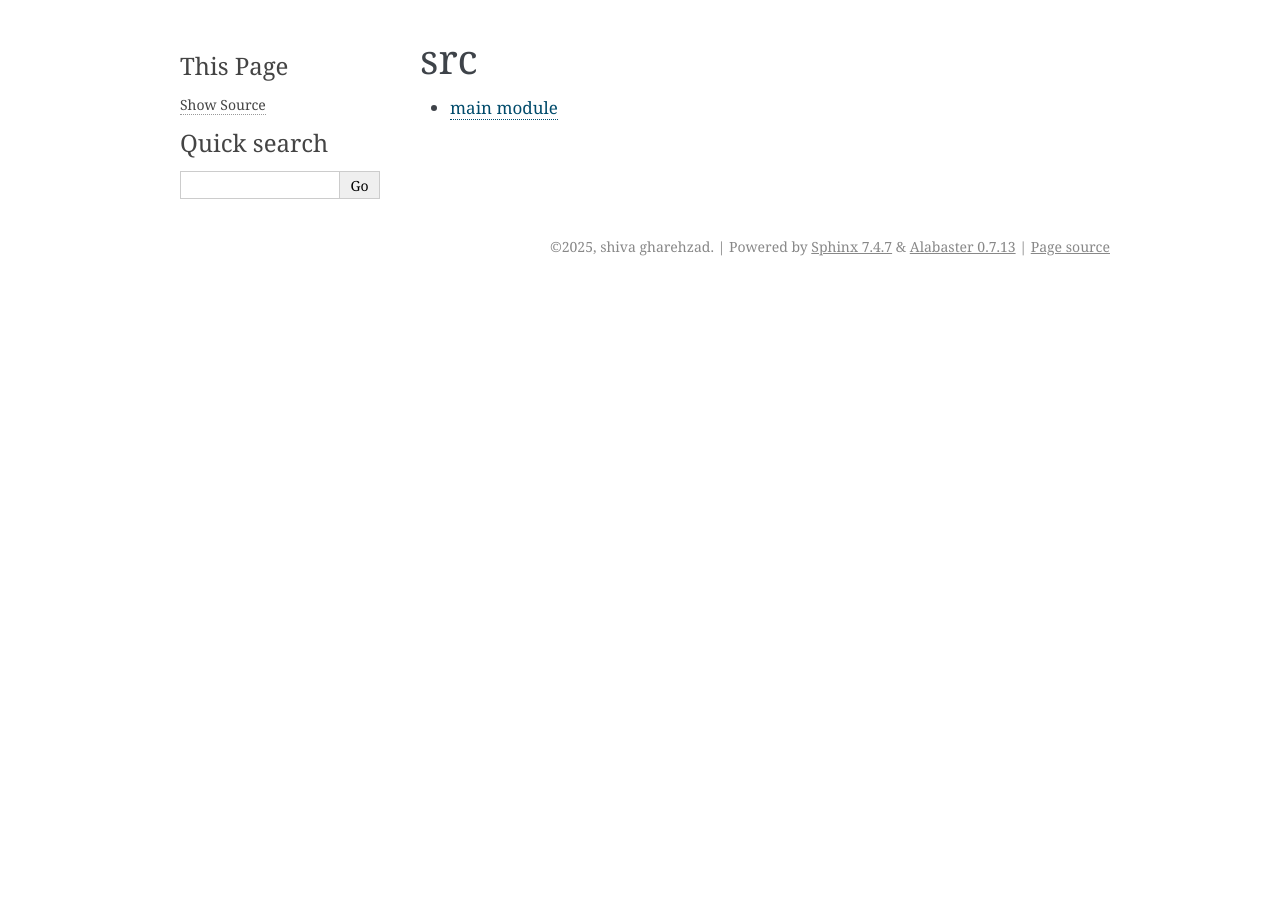
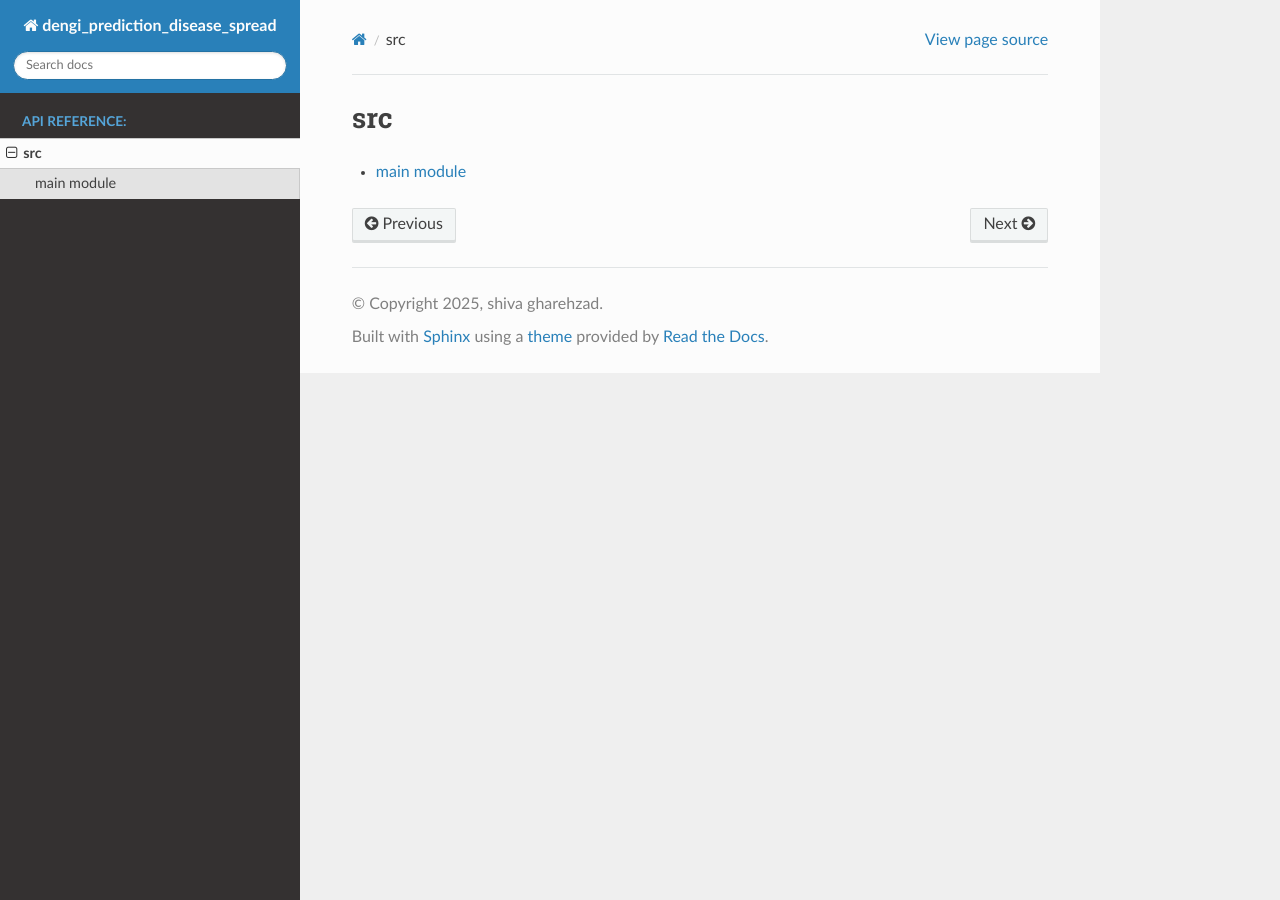
Before and after one commit to Shivagharehzad95/dengai_predicting_disease_spread, a Sphinx documentation site: the page built from docs/source/api/modules.rst, in a window 1280 px wide. Built offline with Sphinx 7.4.7 and the Read the Docs theme 3.1.0, drawn with Linux system fonts in a browser that asks for light colours; pages that are not in the unit, such as notebooks, are missing from menus.

Commit message:
new conf.py

```diff
--- a/docs/source/conf.py
+++ b/docs/source/conf.py
@@ -31,25 +31,13 @@ release = '1.0'
 # extensions coming with Sphinx (named 'sphinx.ext.*') or your custom
 # ones.
 extensions = [
+    "sphinx.ext.autodoc",
+    "sphinx.ext.viewcode",  # Optional: Adds links to source code
+    "sphinx.ext.napoleon",  # Optional: Supports Google/NumPy style docstrings
 ]
-
-# Add any paths that contain templates here, relative to this directory.
-templates_path = ['_templates']
-
-# List of patterns, relative to source directory, that match files and
-# directories to ignore when looking for source files.
-# This pattern also affects html_static_path and html_extra_path.
+templates_path = ["_templates"]
 exclude_patterns = []
-
-
 # -- Options for HTML output -------------------------------------------------
-
-# The theme to use for HTML and HTML Help pages.  See the documentation for
-# a list of builtin themes.
-#
-html_theme = 'alabaster'
-
-# Add any paths that contain custom static files (such as style sheets) here,
-# relative to this directory. They are copied after the builtin static files,
-# so a file named "default.css" will overwrite the builtin "default.css".
-html_static_path = ['_static']
+# https://www.sphinx-doc.org/en/master/usage/configuration.html#options-for-html-output
+html_theme = "sphinx_rtd_theme"
+html_static_path = ["_static"]
```
